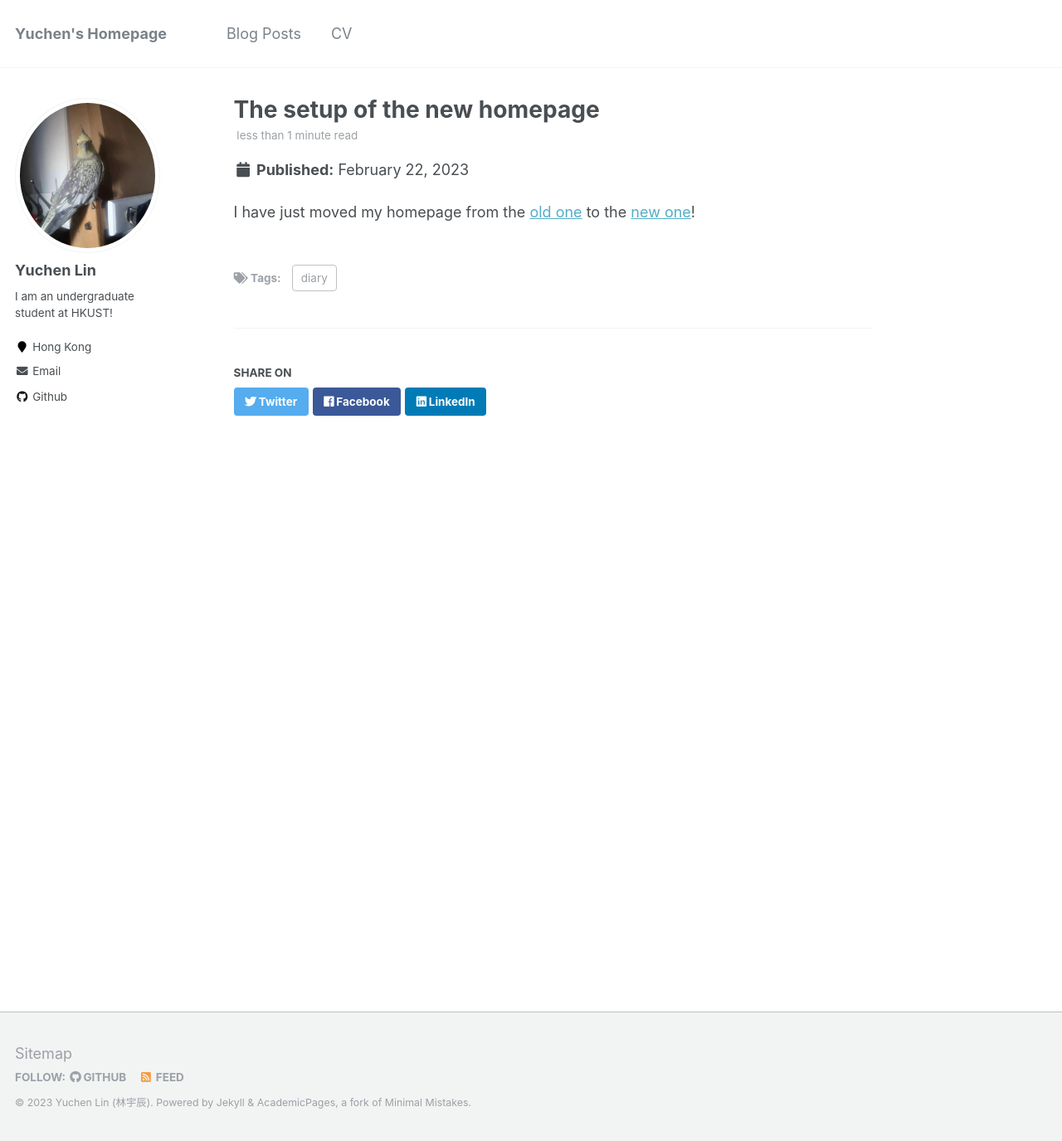
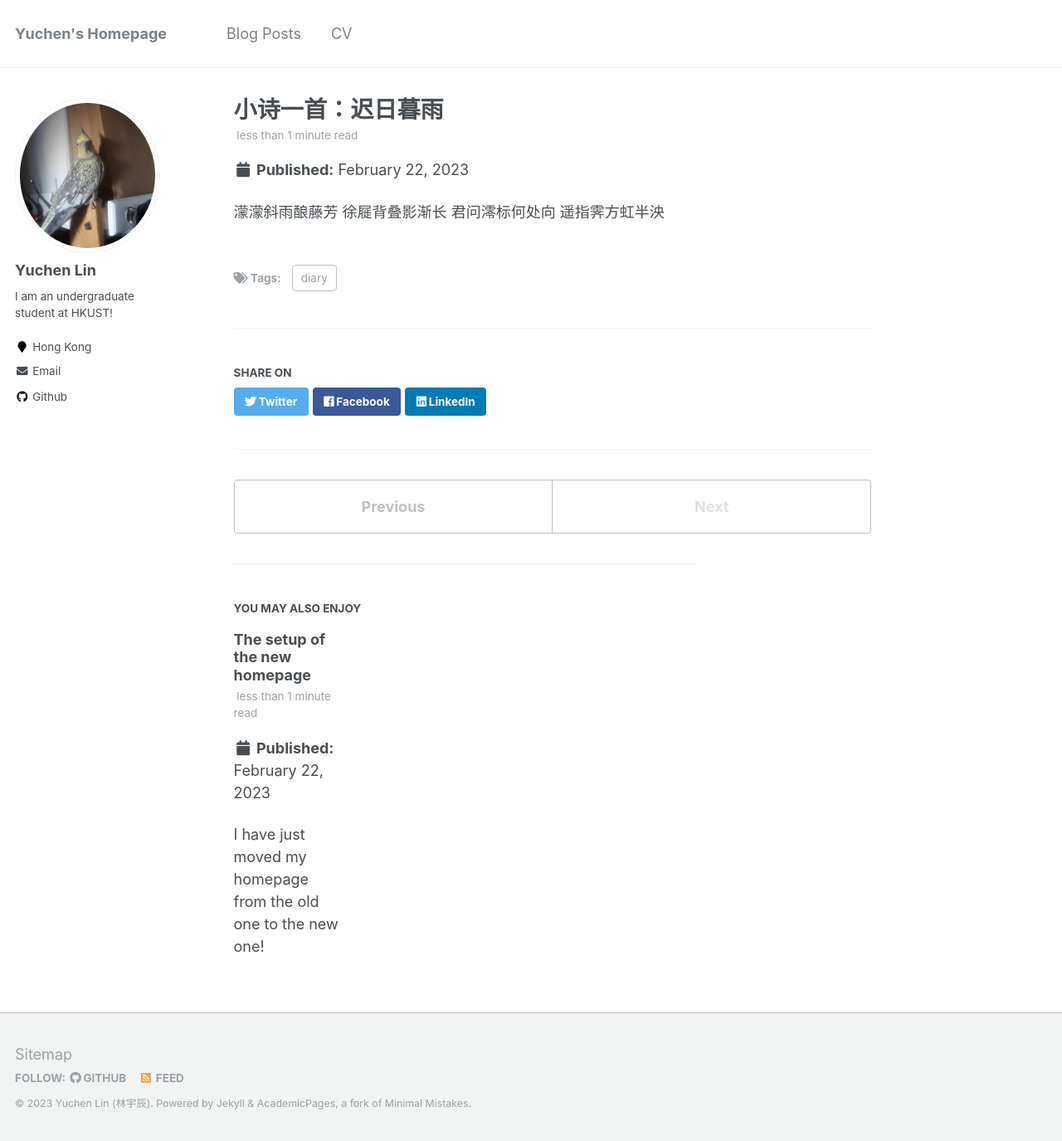
Before and after one commit to ylincn/ylincn.github.io, a Jekyll site: the page built from _posts/2023-04-18-blog-post-2.md, in a window 1280 px wide and 1375 px high. Shown: the whole window at 83% size. Built offline with Jekyll 4.4.1, drawn with Linux system fonts in a browser that asks for light colours.

Commit message:
Apr-18 commit

```diff
--- /dev/null
+++ b/_posts/2023-04-18-blog-post-2.md
@@ -0,0 +1,12 @@
+---
+title: '小诗一首：迟日暮雨'
+date: 2023-02-22
+permalink: /posts/2023/02/blog-post-1/
+tags:
+  - diary
+---
+
+濛濛斜雨酿藤芳
+徐屣背叠影渐长
+君问澪标何处向
+遥指霁方虹半泱
```
Also changed, not shown: _pages/cv.md (+5 -4 lines), 1 other file.
